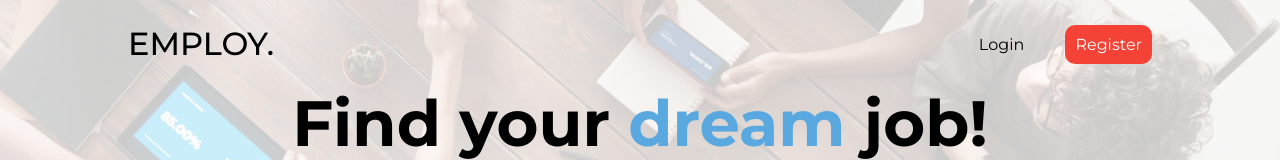
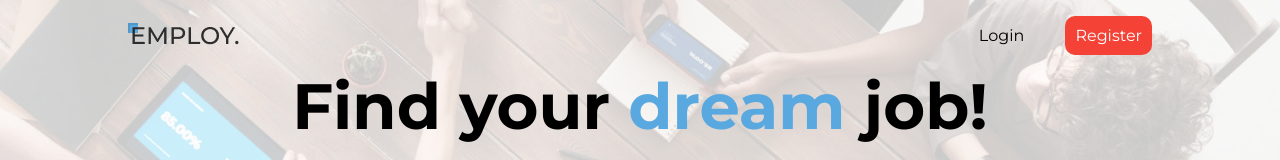
Before and after one commit to Tlabrahamson/employ, a React (Create React App) app in the folder frontend/: page / in a window 1280 px wide. Shown: the top 160 px of the page. Built offline with nearby package versions, Linux system fonts and the light colour scheme; no server answers.

Commit message:
Added a new logo. May need to make it larger

```diff
--- a/frontend/src/components/Nav.js
+++ b/frontend/src/components/Nav.js
@@ -2,6 +2,8 @@ import React, { useContext } from "react";
 import { Link } from "react-router-dom";
 import styled from "styled-components";
 import UserContext from "../context/UserContext";
+import Logo from "../assets/logo.png";
+// import MobileLogo from "../assets/mobile-logo.png";
 
 const HeaderWrap = styled.header`
   display: flex;
@@ -79,7 +81,7 @@ export default function Nav() {
   return (
     <HeaderWrap>
       <Link className="logo-link" to="/">
-        <h2>EMPLOY.</h2>
+        <img src={Logo} alt="Employ Logo" />
       </Link>
       {userData.user ? (
         <div>
```
Also changed, not shown: frontend/src/assets/logo.png, frontend/src/assets/mobile-logo.png (added).
